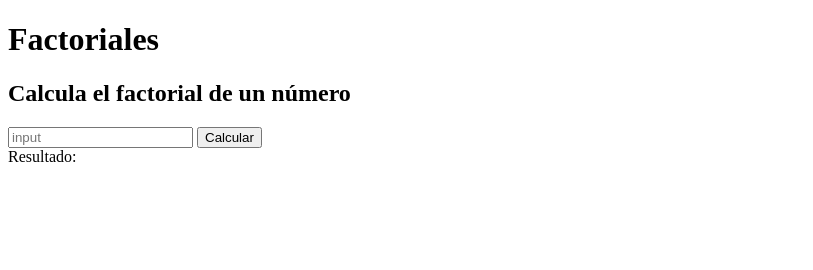
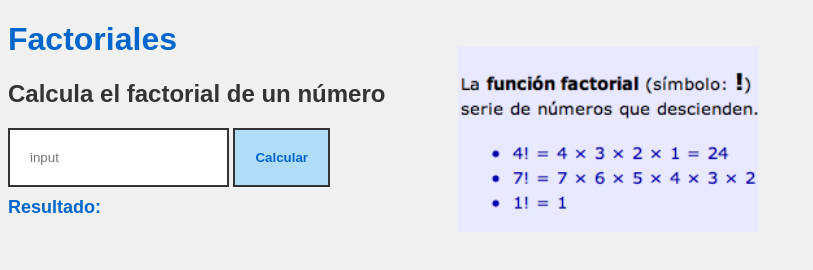
Before and after one commit to DaniMoralesW/-Logica-programacion-3, a plain HTML site: page index.html in a window 1280 px wide. Shown: the whole page, without its empty margins (0-813 px from the left). Drawn offline with Linux system fonts and the light colour scheme.

Commit message:
Último Commit

```diff
--- /dev/null
+++ b/color.css
@@ -0,0 +1,39 @@
+body {
+    font-family: 'Arial', sans-serif;
+    background-color: #f0f0f0;
+    color: #333;
+}
+
+h1 {
+    color: #0066cc;
+}
+
+#calcular {
+    font-family: 'Arial', sans-serif;
+    font-weight: bold;
+    background-color: #b0dcf6;
+    color: #0066cc;
+    padding: 20px;
+    border: 2px solid #333;
+}
+
+#div {
+    color:#0066cc;
+    font-family: 'Arial', sans-serif;
+    font-weight: bold;
+    font-size: large;
+    margin-top: 10px;
+}
+
+#num {
+    font-family: 'Arial', sans-serif;
+    background-color: #ffffff;
+    color: #0066cc;
+    padding: 20px;
+    border: 2px solid #333;
+}
+#foto{
+    margin-top: -15%;
+    margin-left: 450px;
+    width: 300px;
+}
--- a/index.html
+++ b/index.html
@@ -5,6 +5,7 @@
 <head>
     <meta charset="UTF-8">
     <title>Factorial</title>
+    <link rel="stylesheet" href="color.css">
 </head>
 
 <body>
@@ -12,7 +13,9 @@
     <h2>Calcula el factorial de un número</h2>
     <input type="text" id="num" placeholder="input">
     <button id="calcular">Calcular</button>
-    <div>Resultado: <span id="factorial"></span></div>
+    <div id="div">Resultado: <span id="factorial"></span></div>
+
+    <img id="foto"src="imagen_factorial.png" alt="Fórmula de un factorial">
 
     <script src="Ejercicio3.js"></script>
 </body>
```
Also changed, not shown: imagen_factorial.png (added).
